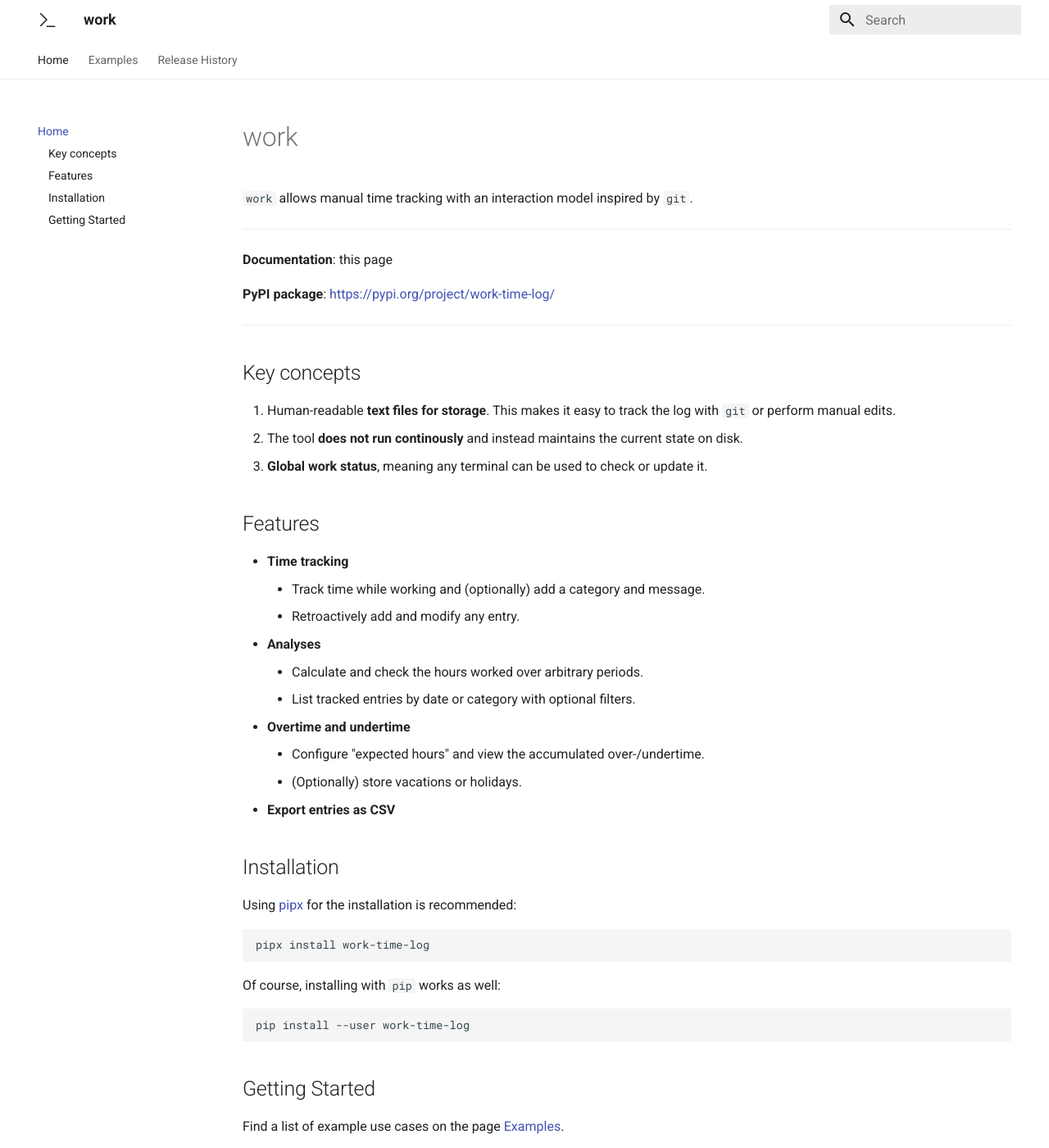
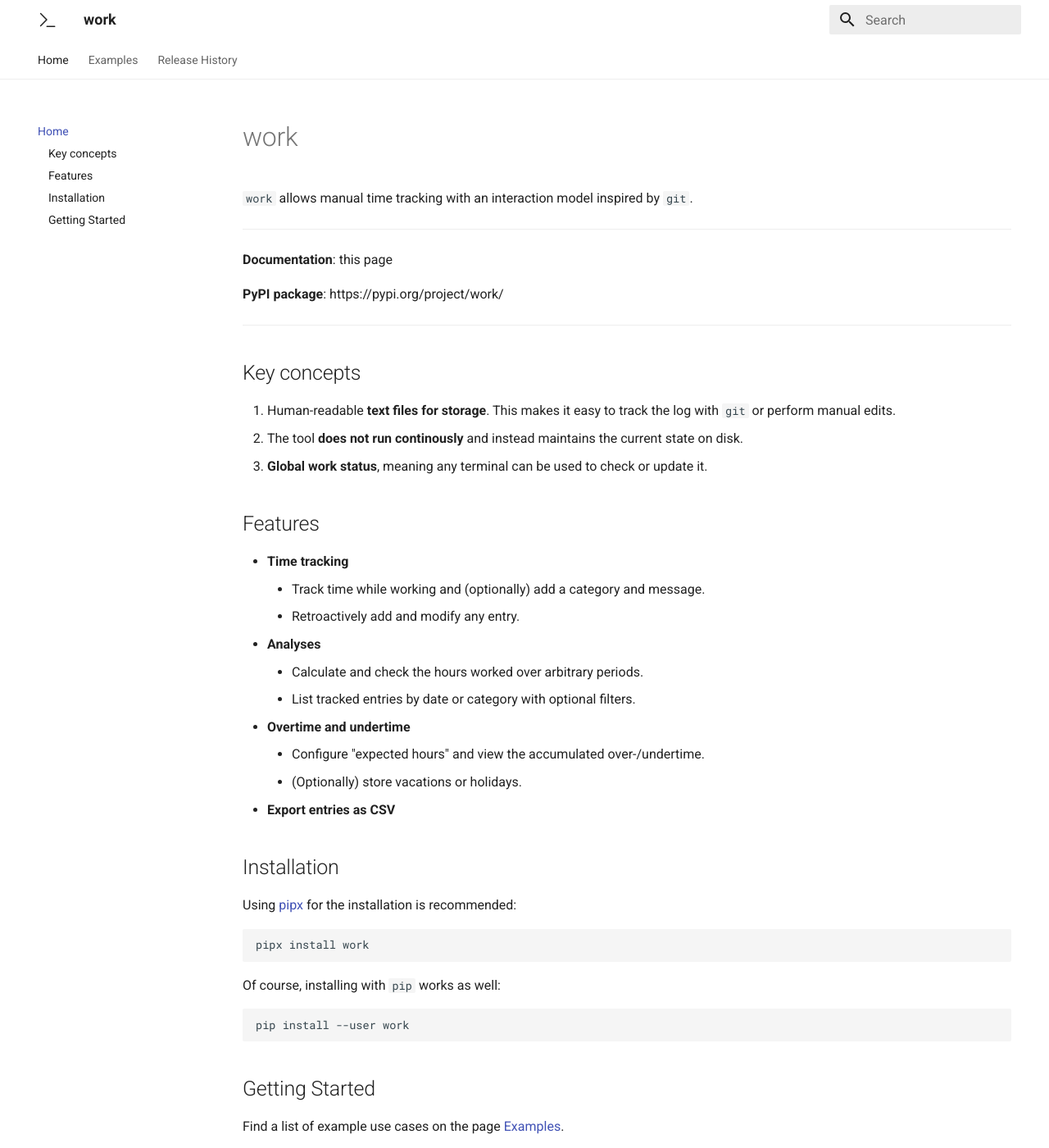
Before and after one commit to vauhochzett/work-docs, an MkDocs documentation site: the page built from docs/index.md, in a window 1280 px wide and 1400 px high. Shown: the whole window at 82% size. Built offline with MkDocs 1.6.1 and Material for MkDocs 9.7.7, drawn with Linux system fonts in a browser that asks for light colours.

Commit message:
Replaces mentions of 'work-time-log' with new name 'work'

````diff
--- a/docs/index.md
+++ b/docs/index.md
@@ -6,7 +6,7 @@
 
 **Documentation**: this page
 
-**PyPI package**: [https://pypi.org/project/work-time-log/](https://pypi.org/project/work-time-log/)
+**PyPI package**: https://pypi.org/project/work/
 
 ---
 
@@ -34,13 +34,13 @@
 Using [pipx](https://pypa.github.io/pipx/) for the installation is recommended:
 
 ```
-pipx install work-time-log
+pipx install work
 ```
 
 Of course, installing with `pip` works as well:
 
 ```
-pip install --user work-time-log
+pip install --user work
 ```
 
 ## Getting Started
--- a/mkdocs.yml
+++ b/mkdocs.yml
@@ -24,4 +24,4 @@ markdown_extensions:
       emoji_generator: !!python/name:materialx.emoji.to_svg
 
 extra:
-  pypi-name: work-time-log
+  pypi-name: work
````
